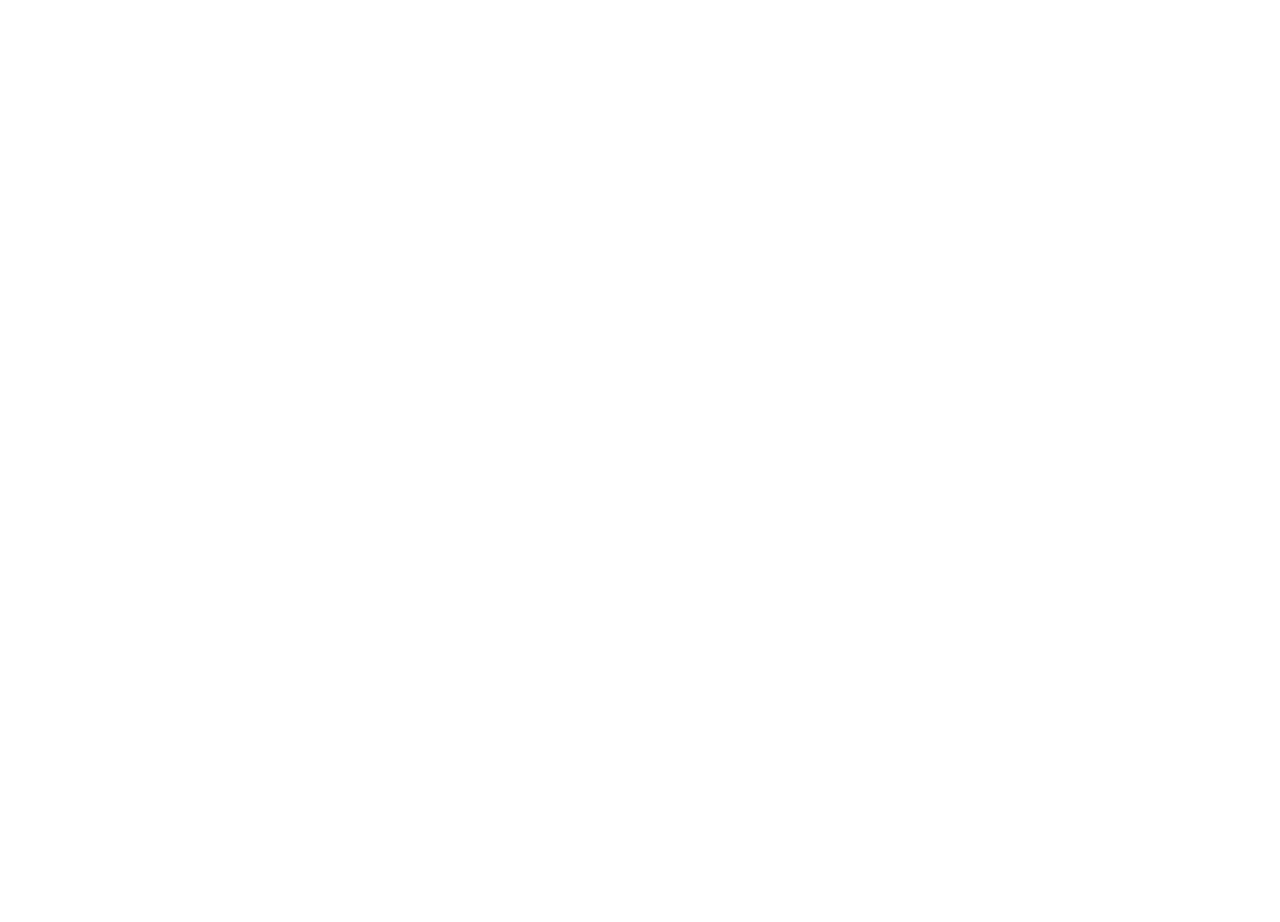
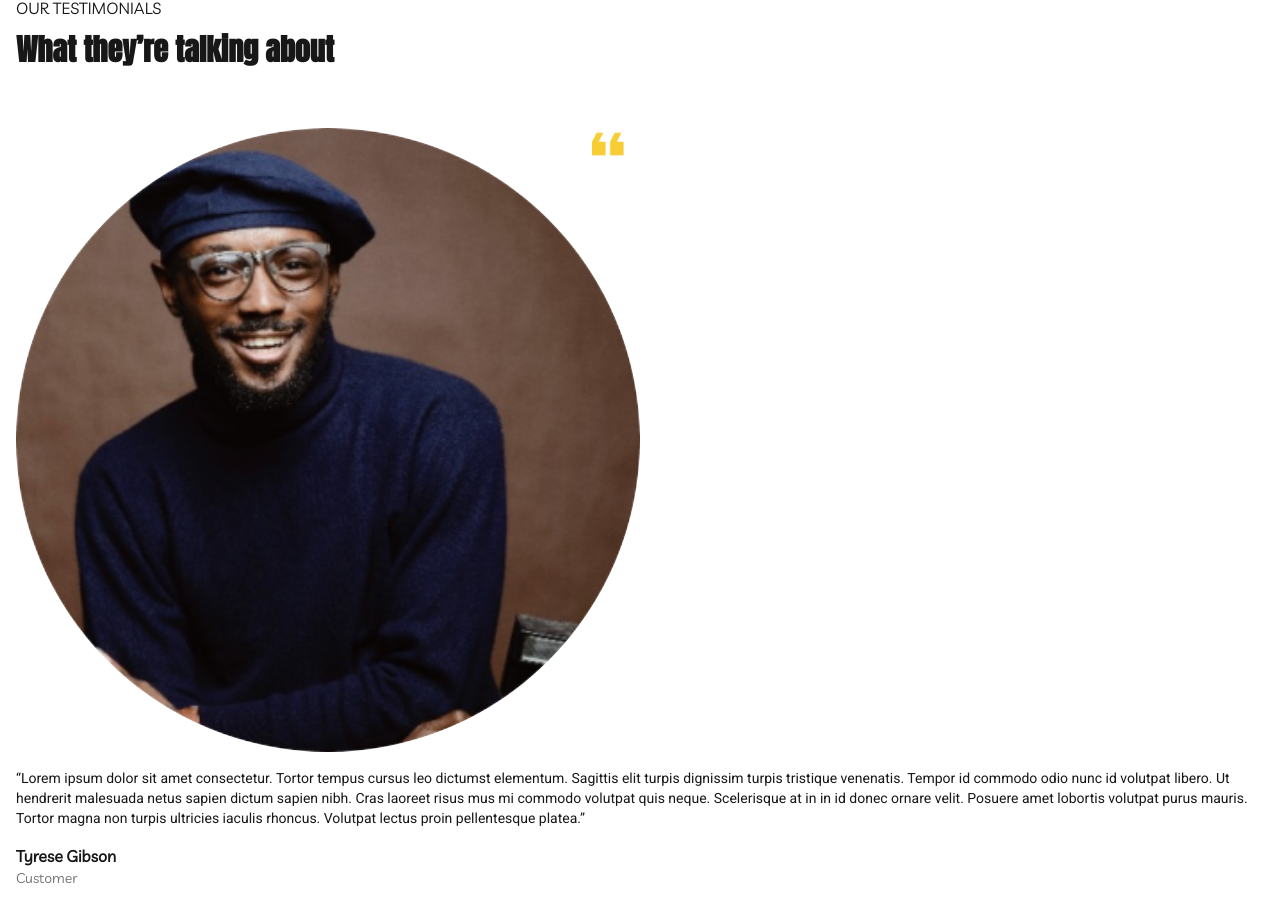
Before and after one commit to DevPBDias/landing-pages-folio, a Next.js app: page /farm in a window 1280 px wide. Shown: the part 5153-6075 px from the top of the page. Before the commit the page ends 5117 px from the top, so only its background shows below. Built offline with nearby package versions, Linux system fonts and the light colour scheme.

Commit message:
feat(testimonials): create testimonials components and rename images

```diff
--- a/src/app/farm/page.tsx
+++ b/src/app/farm/page.tsx
@@ -3,6 +3,7 @@ import Header from "@/components/farm/header/Header";
 import Hero from "@/components/farm/hero/Hero";
 import Products from "@/components/farm/products/Products";
 import Projects from "@/components/farm/projects/Projects";
+import Testimonials from "@/components/farm/testimonials/Testimonials";
 import FarmVideo from "@/components/farm/video/FarmVideo";
 
 export default function FarmWbesite() {
@@ -14,6 +15,7 @@ export default function FarmWbesite() {
       <Products />
       <FarmVideo />
       <Projects />
+      <Testimonials />
     </main>
   );
 }
--- /dev/null
+++ b/src/components/farm/constants/testimonials.ts
@@ -0,0 +1,22 @@
+import testimonial1 from "@/assets/farm/images/testimonial1.png";
+
+interface ITestimonial {
+  id: number;
+  name: string;
+  type: string;
+  image: any;
+  comment: string;
+}
+
+const testimonials: ITestimonial[] = [
+  {
+    id: 1,
+    name: "Tyrese Gibson",
+    type: "Customer",
+    image: testimonial1,
+    comment:
+      "“Lorem ipsum dolor sit amet consectetur. Tortor tempus cursus leo dictumst elementum. Sagittis elit turpis dignissim turpis tristique venenatis. Tempor id commodo odio nunc id volutpat libero. Ut hendrerit malesuada netus sapien dictum sapien nibh. Cras laoreet risus mus mi commodo volutpat quis neque. Scelerisque at in in id donec ornare velit. Posuere amet lobortis volutpat purus mauris. Tortor magna non turpis ultricies iaculis rhoncus. Volutpat lectus proin pellentesque platea.”",
+  },
+];
+
+export default testimonials;
--- /dev/null
+++ b/src/components/farm/testimonials/TestimonialCard.tsx
@@ -0,0 +1,42 @@
+import { ArrowBigRight } from "lucide-react";
+import Image from "next/image";
+import quote from "@/assets/farm/icons/quote.png";
+
+interface TestimonialProps {
+  name: string;
+  type: string;
+  image: any;
+  comment: string;
+}
+
+const TestimonialCard = (props: TestimonialProps) => {
+  return (
+    <div className="w-full flex flex-col justify-center items-start gap-4">
+      <picture className="w-1/2 h-full flex relative">
+        <Image
+          src={props.image}
+          alt={props.name}
+          quality={100}
+          priority
+          className="w-full h-full object-cover rounded-full"
+        />
+        <Image
+          src={quote}
+          alt="quote icon"
+          quality={100}
+          priority
+          className="w-8 h-8 object-cover absolute top-0 right-4"
+        />
+      </picture>
+      <div className="flex flex-col justify-center items-start gap-4">
+        <p className="text-sm">{props.comment}</p>
+        <div className="flex flex-col justify-center items-start">
+          <h3 className="text-base font-semibold">{props.name}</h3>
+          <h3 className="opacity-60 text-sm">{props.type}</h3>
+        </div>
+      </div>
+    </div>
+  );
+};
+
+export default TestimonialCard;
--- /dev/null
+++ b/src/components/farm/testimonials/Testimonials.tsx
@@ -0,0 +1,29 @@
+import React from "react";
+import testimonials from "../constants/testimonials";
+import TestimonialCard from "./TestimonialCard";
+
+const Testimonials = () => {
+  return (
+    <section className="w-full flex flex-col py-8 px-4 my-12 h-fit gap-12">
+      <div className="w-full flex flex-col">
+        <h3 className="font-medium text-base mb-3 uppercase">
+          Our Testimonials
+        </h3>
+        <h1 className="font-bold text-3xl mb-3">What they’re talking about</h1>
+      </div>
+      <div className="full flex gap-4 justify-center items-center">
+        {testimonials.map((item) => (
+          <TestimonialCard
+            image={item.image}
+            name={item.name}
+            key={item.id}
+            type={item.type}
+            comment={item.comment}
+          />
+        ))}
+      </div>
+    </section>
+  );
+};
+
+export default Testimonials;
```
Also changed, not shown: src/assets/farm/icons/quote.png (renamed from src/assets/farm/icons/fontisto_quote-right.png), src/assets/farm/images/testimonial1.png (renamed from src/assets/farm/images/Ellipse 14.png).
